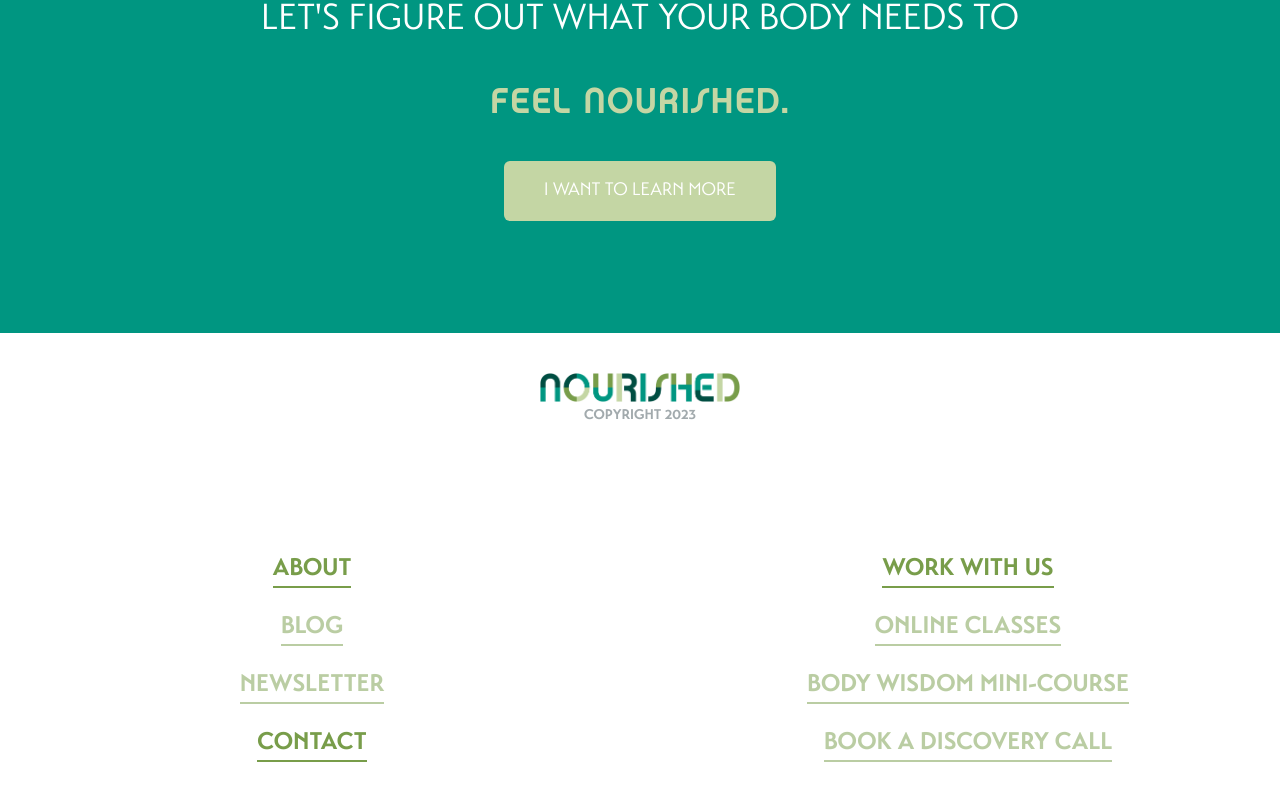
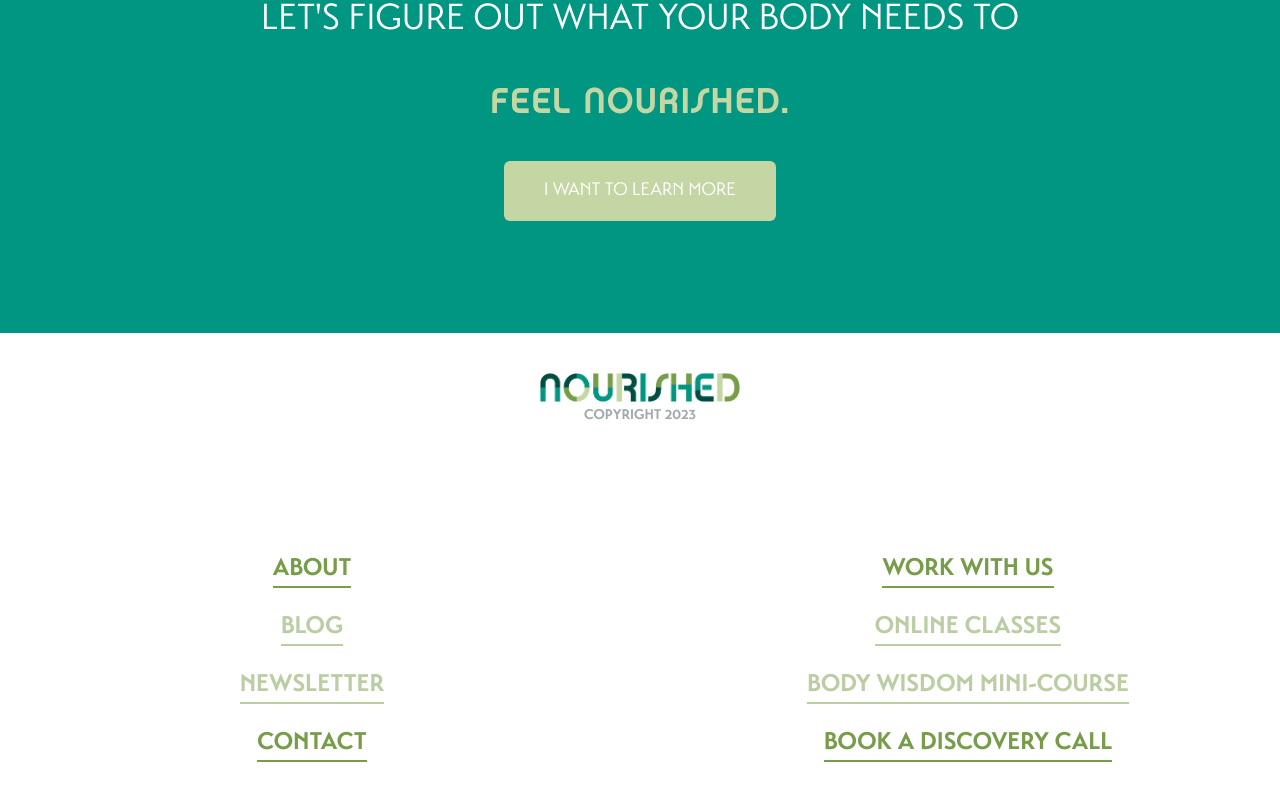
Before and after one commit to jamie-c/nourished, a Next.js app: page / in a window 1280 px wide. Shown: the part 2942-3742 px from the top of the page. Built offline with nearby package versions, Linux system fonts and the light colour scheme.

Commit message:
enable /call link

```diff
--- a/src/components/FooterLinks.tsx
+++ b/src/components/FooterLinks.tsx
@@ -19,7 +19,7 @@ const FooterLinks = () => (
             <Link  href="/work-with-us"><button className="border-b-2 border-b-nbrg-500 uppercase disabled:opacity-50 disabled:cursor-not-allowed">Work With Us</button></Link>
             <Link  href="/body-wisdom-mini-course"><button disabled className="border-b-2 border-b-nbrg-500 uppercase disabled:opacity-50 disabled:cursor-not-allowed">Online Classes</button></Link>
             <Link  href="/body-wisdom-mini-course"><button disabled className="border-b-2 border-b-nbrg-500 uppercase disabled:opacity-50 disabled:cursor-not-allowed">Body Wisdom Mini-Course</button></Link>
-            <Link  href="/call"><button disabled className="border-b-2 border-b-nbrg-500 uppercase disabled:opacity-50 disabled:cursor-not-allowed">Book A Discovery Call</button></Link>
+            <Link  href="/call"><button className="border-b-2 border-b-nbrg-500 uppercase disabled:opacity-50 disabled:cursor-not-allowed">Book A Discovery Call</button></Link>
         </span>
     </div>
 )
```
